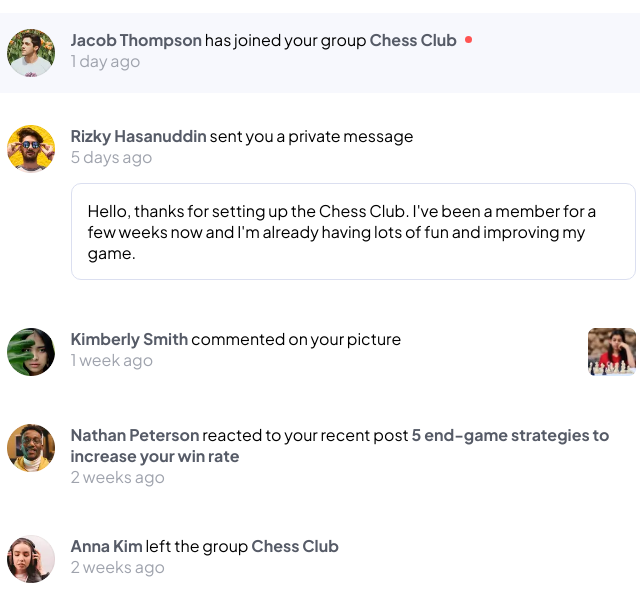
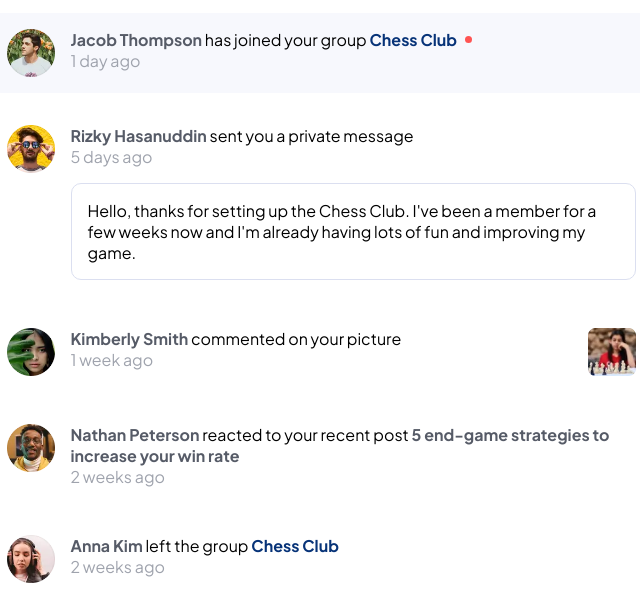
Before and after one commit to ewlondon/notifications-page-main, a plain HTML site: page index.html in a window 1280 px wide. Shown: the part 347-961 px from the top of the page, 319-959 px from the left. Drawn offline with Linux system fonts and the light colour scheme.

Commit message:
color fix for group notif

```diff
--- a/index.html
+++ b/index.html
@@ -43,7 +43,7 @@
     <section class="new">
       <img class="avatar" src="./assets/images/avatar-jacob-thompson.webp" alt="">
       <article>
-        <p class="unread"><strong>Jacob Thompson</strong> has joined your group <span>Chess Club</span>
+        <p class="unread"><strong>Jacob Thompson</strong> has joined your group <a href="#">Chess Club</a>
         </p>
         <p>1 day ago</p>
       </article>
@@ -86,7 +86,7 @@
     <section>
       <img class="avatar" src="./assets/images/avatar-anna-kim.webp" alt="">
       <article>
-        <p><strong>Anna Kim</strong> left the group <span>Chess Club</span>
+        <p><strong>Anna Kim</strong> left the group <a href="#">Chess Club</a>
         </p>
         <p>2 weeks ago</p>
       </article>
--- a/style.css
+++ b/style.css
@@ -94,6 +94,11 @@ article > p:nth-of-type(2) {
 article > p {
   position: relative;
 }
+article > p > a {
+  font-weight: 700;
+  color: var(--dark-blue);
+  text-decoration: none;
+}
 .unread::after {
   content: "";
   position: absolute;
@@ -115,7 +120,7 @@ article > p {
     background-color: var(--light-blue);
   }
 }
-.picture-comment{
+.picture-comment {
   margin-left: auto;
   width: 3rem;
   height: 3rem;
@@ -133,5 +138,4 @@ article > p {
     margin-left: 0.3rem;
     margin-right: 0.4rem;
   }
-
 }
```
